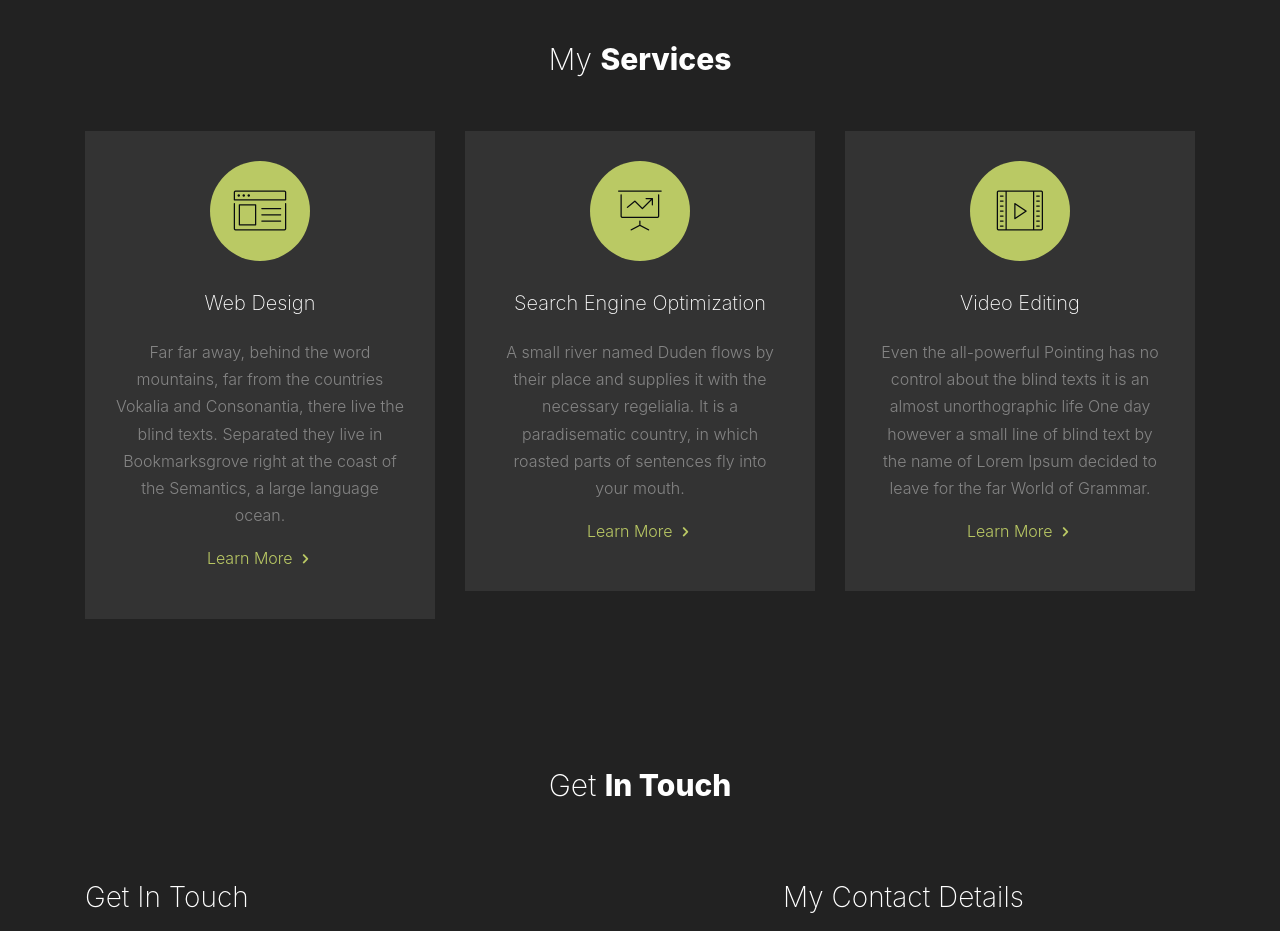
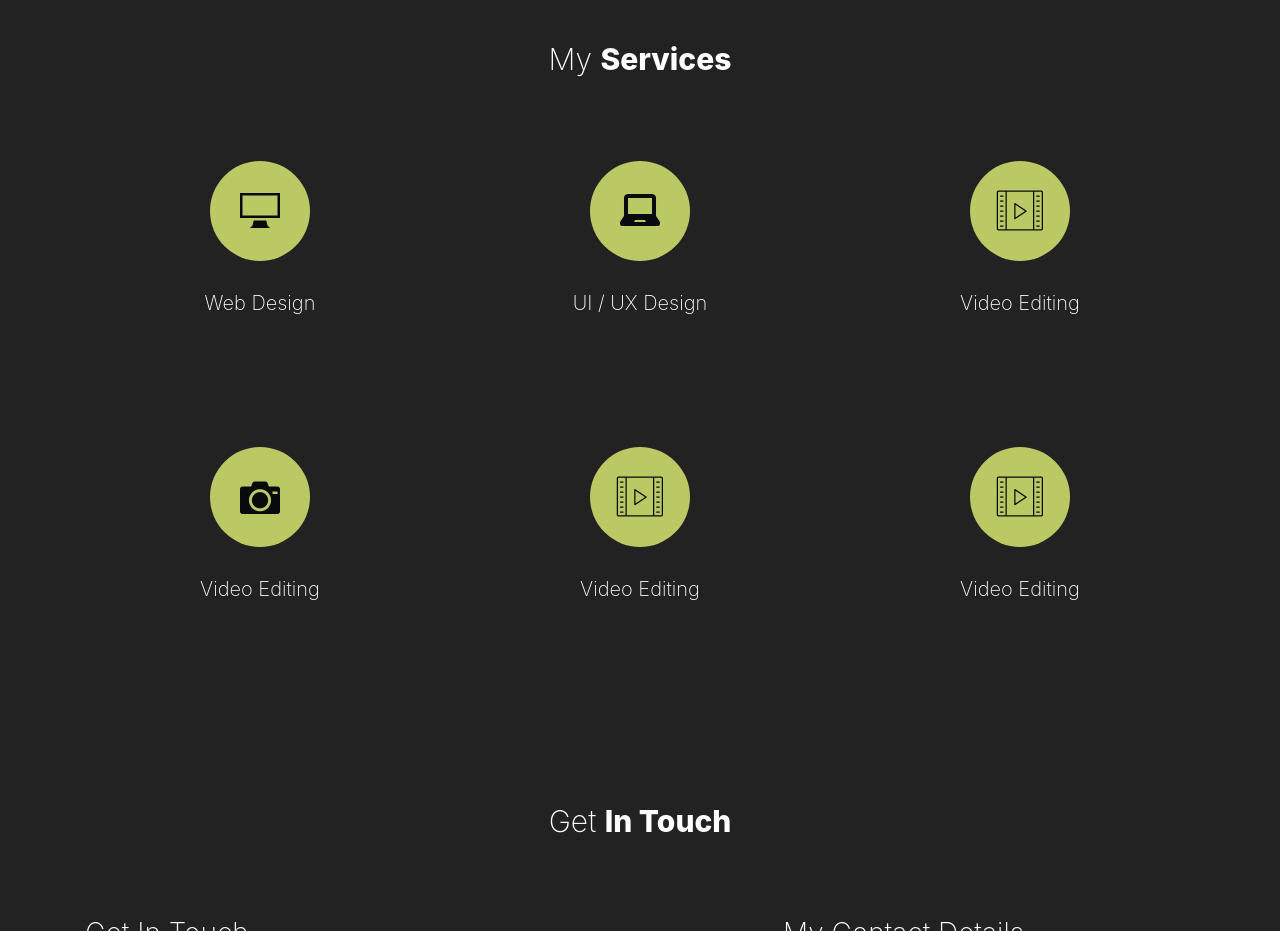
Before and after one commit to amalsudhakar/my-portfolio, a plain HTML site: page index.html in a window 1280 px wide. Shown: the part 2720-3651 px from the top of the page. Drawn offline with nearby package versions, Linux system fonts and the light colour scheme; files whose address does not match are found by name.

Commit message:
Skills section

```diff
--- a/css/style.css
+++ b/css/style.css
@@ -203,8 +203,10 @@ a {
   font-weight: 200;
   line-height: 1.5; }
 
+
+  /* service box background */
 .site-service-item {
-  background: #333;
+  /* background: #333; */
   padding: 30px; }
   .site-service-item .icon {
     display: block;
--- a/index.html
+++ b/index.html
@@ -416,39 +416,55 @@
 			</div>
 			<div class="row">
 
-				<div class="col-md-6 col-lg-4 text-center mb-5">
+				<div class="col-md-4 col-lg-4 text-center mb-5">
 					<div class="site-service-item site-animate" data-animate-effect="fadeIn">
 						<span class="icon">
-							<span class="icon-browser2"></span>
+							<span class="icon-display"></span>
 						</span>
 						<h3 class="mb-4">Web Design</h3>
-						<p>Far far away, behind the word mountains, far from the countries Vokalia and Consonantia,
-							there live the blind texts. Separated they live in Bookmarksgrove right at the coast of the
-							Semantics, a large language ocean.</p>
-						<p><a href="#" class="site-link">Learn More <i class="icon-chevron-right"></i></a></p>
 					</div>
 				</div>
-				<div class="col-md-6 col-lg-4 text-center mb-5">
+				<div class="col-md-4 col-lg-4 text-center mb-5">
 					<div class="site-service-item site-animate" data-animate-effect="fadeIn">
 						<span class="icon">
-							<span class="icon-presentation"></span>
+							<span class="icon-laptop"></span>
 						</span>
-						<h3 class="mb-4">Search Engine Optimization</h3>
-						<p>A small river named Duden flows by their place and supplies it with the necessary regelialia.
+						<h3 class="mb-4">UI / UX Design</h3>
+						<!-- <p>A small river named Duden flows by their place and supplies it with the necessary regelialia.
 							It is a paradisematic country, in which roasted parts of sentences fly into your mouth.</p>
-						<p><a href="#" class="site-link">Learn More <i class="icon-chevron-right"></i></a></p>
+						<p><a href="#" class="site-link">Learn More <i class="icon-chevron-right"></i></a></p> -->
 					</div>
 				</div>
-				<div class="col-md-6 col-lg-4 text-center mb-5">
+				<div class="col-md-4 col-lg-4 text-center mb-5">
 					<div class="site-service-item site-animate" data-animate-effect="fadeIn">
 						<span class="icon">
 							<span class="icon-video2"></span>
 						</span>
 						<h3 class="mb-4">Video Editing</h3>
-						<p>Even the all-powerful Pointing has no control about the blind texts it is an almost
-							unorthographic life One day however a small line of blind text by the name of Lorem Ipsum
-							decided to leave for the far World of Grammar.</p>
-						<p><a href="#" class="site-link">Learn More <i class="icon-chevron-right"></i></a></p>
+					</div>
+				</div>
+				<div class="col-md-4 col-lg-4 text-center mb-5">
+					<div class="site-service-item site-animate" data-animate-effect="fadeIn">
+						<span class="icon">
+							<span class="icon-camera2 "></span>
+						</span>
+						<h3 class="mb-4">Video Editing</h3>
+					</div>
+				</div>
+				<div class="col-md-4 col-lg-4 text-center mb-5">
+					<div class="site-service-item site-animate" data-animate-effect="fadeIn">
+						<span class="icon">
+							<span class="icon-video2"></span>
+						</span>
+						<h3 class="mb-4">Video Editing</h3>
+					</div>
+				</div>
+				<div class="col-md-4 col-lg-4 text-center mb-5">
+					<div class="site-service-item site-animate" data-animate-effect="fadeIn">
+						<span class="icon">
+							<span class="icon-video2"></span>
+						</span>
+						<h3 class="mb-4">Video Editing</h3>
 					</div>
 				</div>
 
```
